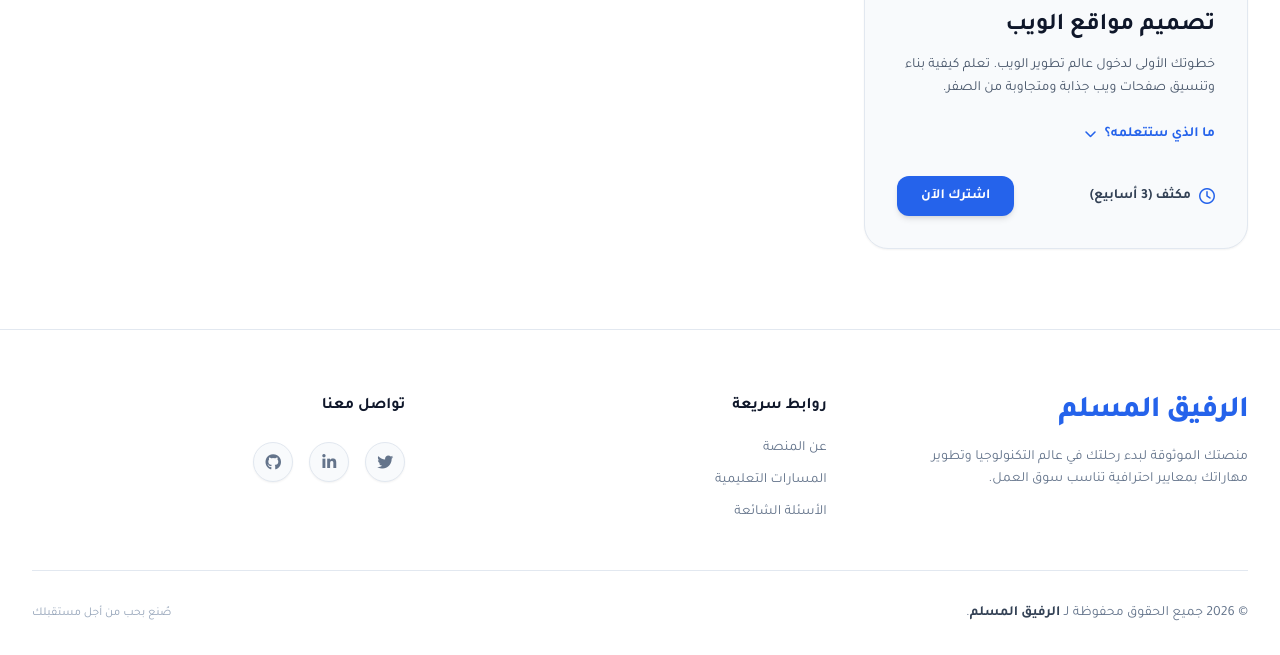
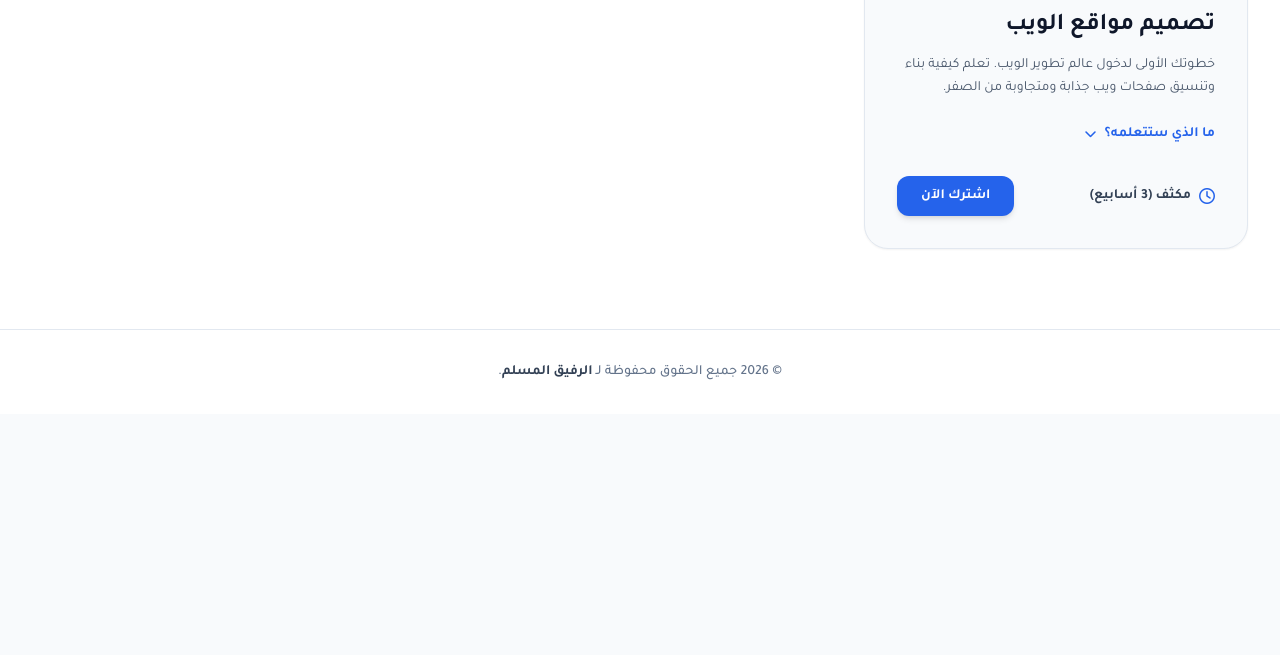
Before and after one commit to jim2007my/test, a plain HTML site: page index.html in a window 1280 px wide. Shown: the part 992-1647 px from the top of the page. After the commit the page ends 1406 px from the top, so only its background shows below. Drawn offline with nearby package versions, Linux system fonts and the light colour scheme.

Commit message:
Update index.html

```diff
--- a/index.html
+++ b/index.html
@@ -150,44 +150,12 @@
         </div>
     </section>
 
-    <footer class="bg-white dark:bg-[#0b1120] border-t border-slate-200 dark:border-slate-800 pt-16 pb-8">
+    <footer class="bg-white dark:bg-[#0b1120] border-t border-slate-200 dark:border-slate-800 py-8">
         <div class="max-w-7xl mx-auto px-4 lg:px-8">
-            <div class="grid grid-cols-1 md:grid-cols-3 gap-12 mb-12 text-center md:text-right">
-
-                <div class="flex flex-col items-center md:items-start">
-                    <span class="font-extrabold text-3xl text-primary tracking-tight mb-4">الرفيق المسلم</span>
-                    <p class="text-slate-500 dark:text-slate-400 text-sm leading-relaxed max-w-xs">
-                        منصتك الموثوقة لبدء رحلتك في عالم التكنولوجيا وتطوير مهاراتك بمعايير احترافية تناسب سوق العمل.
-                    </p>
-                </div>
-
-                <div class="flex flex-col items-center md:items-start gap-3">
-                    <h4 class="font-bold text-slate-900 dark:text-white mb-2">روابط سريعة</h4>
-                    <a href="#" class="text-slate-500 hover:text-primary dark:hover:text-primary transition-colors text-sm">عن المنصة</a>
-                    <a href="#" class="text-slate-500 hover:text-primary dark:hover:text-primary transition-colors text-sm">المسارات التعليمية</a>
-                    <a href="#" class="text-slate-500 hover:text-primary dark:hover:text-primary transition-colors text-sm">الأسئلة الشائعة</a>
-                </div>
-
-                <div class="flex flex-col items-center md:items-start gap-4">
-                    <h4 class="font-bold text-slate-900 dark:text-white mb-2">تواصل معنا</h4>
-                    <div class="flex gap-4">
-                        <a href="#" class="w-10 h-10 rounded-full bg-slate-50 dark:bg-slate-800 border border-slate-200 dark:border-slate-700 hover:bg-primary hover:text-white hover:border-primary text-slate-500 dark:text-slate-400 flex items-center justify-center transition-all shadow-sm">
-                            <i class="fa-brands fa-twitter"></i>
-                        </a>
-                        <a href="#" class="w-10 h-10 rounded-full bg-slate-50 dark:bg-slate-800 border border-slate-200 dark:border-slate-700 hover:bg-primary hover:text-white hover:border-primary text-slate-500 dark:text-slate-400 flex items-center justify-center transition-all shadow-sm">
-                            <i class="fa-brands fa-linkedin-in"></i>
-                        </a>
-                        <a href="#" class="w-10 h-10 rounded-full bg-slate-50 dark:bg-slate-800 border border-slate-200 dark:border-slate-700 hover:bg-primary hover:text-white hover:border-primary text-slate-500 dark:text-slate-400 flex items-center justify-center transition-all shadow-sm">
-                            <i class="fa-brands fa-github"></i>
-                        </a>
-                    </div>
-                </div>
-
-            </div>
-
-            <div class="border-t border-slate-200 dark:border-slate-800 pt-8 flex flex-col md:flex-row justify-between items-center gap-4">
-                <p class="text-slate-500 dark:text-slate-400 text-sm">© 2026 جميع الحقوق محفوظة لـ <span class="font-bold text-slate-700 dark:text-slate-300">الرفيق المسلم</span>.</p>
-                <p class="text-slate-400 dark:text-slate-500 text-xs">صُنع بحب من أجل مستقبلك</p>
+            <div class="flex justify-center items-center text-center">
+                <p class="text-slate-500 dark:text-slate-400 text-sm font-medium">
+                    © 2026 جميع الحقوق محفوظة لـ <span class="font-bold text-slate-700 dark:text-slate-300">الرفيق المسلم</span>.
+                </p>
             </div>
         </div>
     </footer>
```
